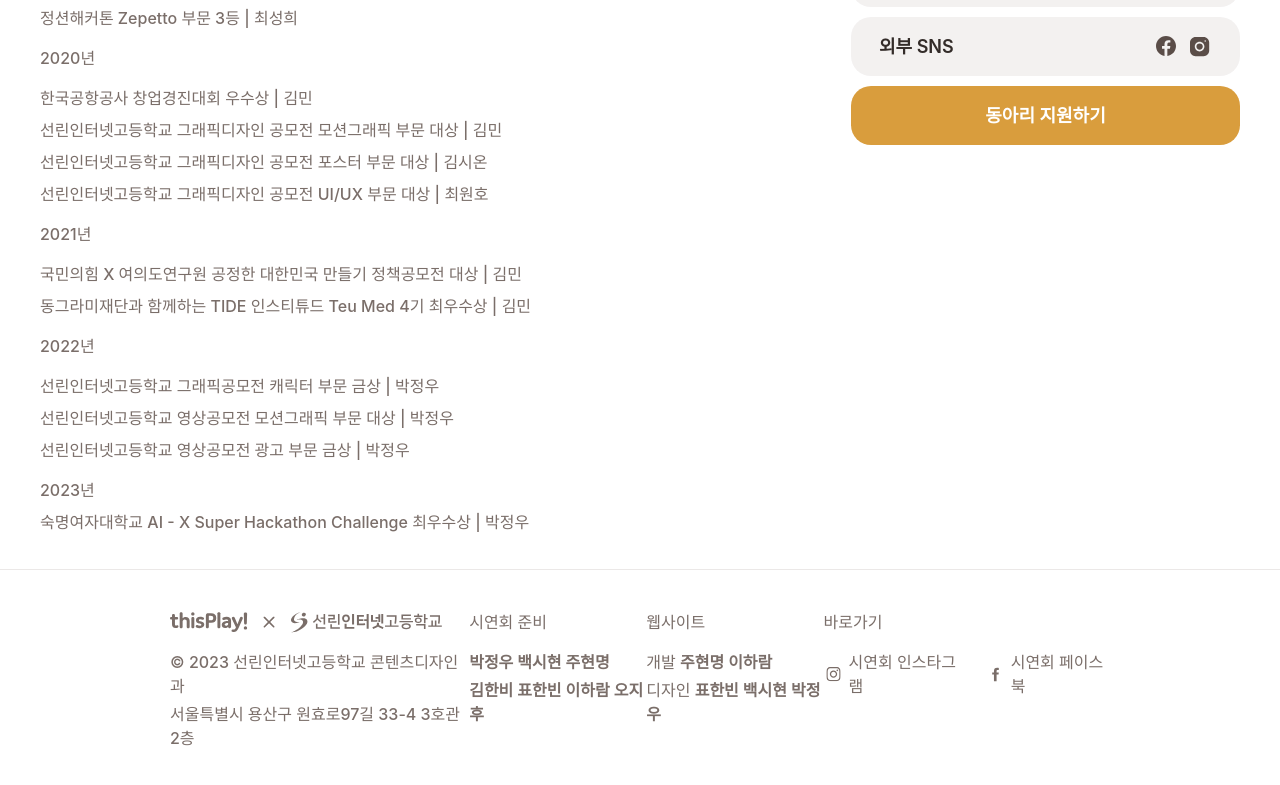
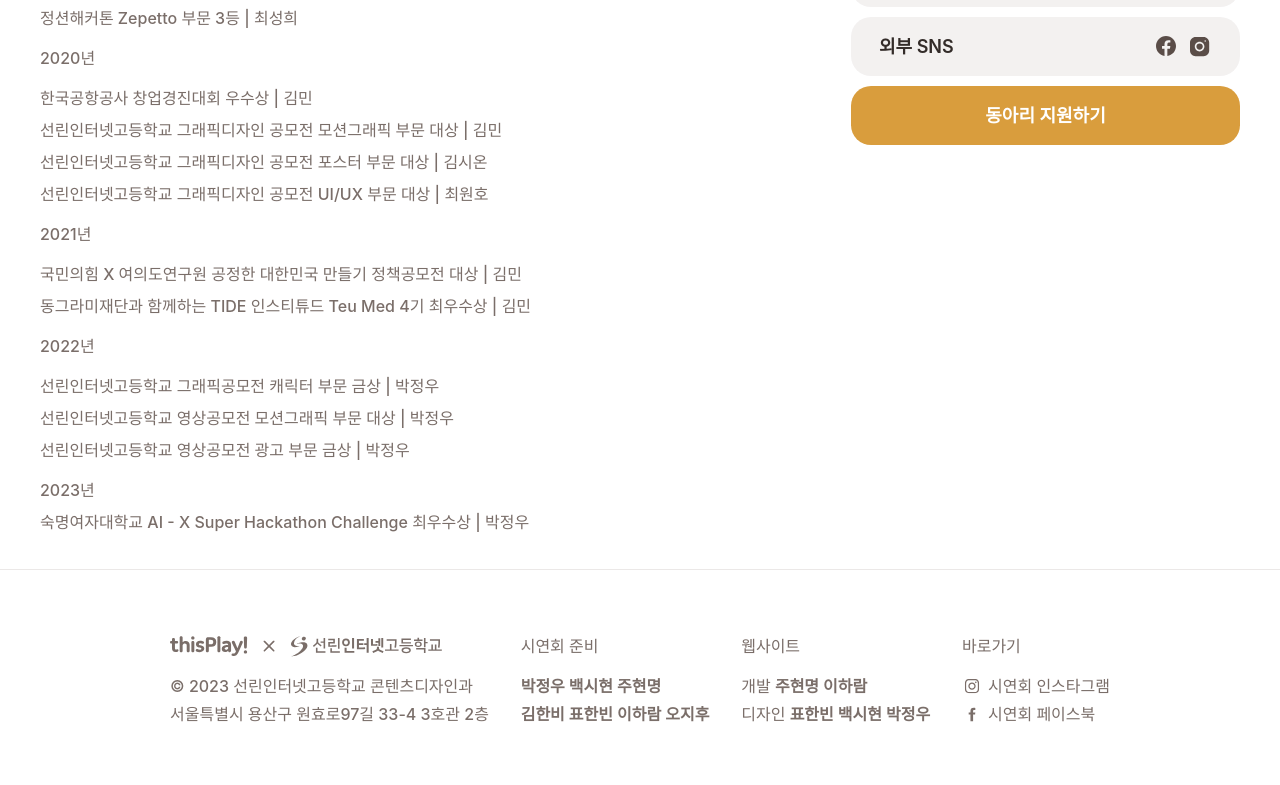
Before and after one commit to sunrin-graphics/thisplay, a Next.js app: page /clubs/1 in a window 1280 px wide. Shown: the part 637-1422 px from the top of the page. Built offline with nearby package versions, Linux system fonts and the light colour scheme; a web font is replaced by a local one.

Commit message:
fix:header cursor

```diff
--- a/components/Footer.tsx
+++ b/components/Footer.tsx
@@ -54,7 +54,12 @@ const Contents3 = styled.div`
 `;
 const Contents2 = styled.div`
   display: flex;
-  gap: 24px;
+  flex-direction: column;
+  gap: 4px;
+  @media (max-width: 550px) {
+    flex-direction: row;
+    gap: 24px;
+  }
 `;
 
 const Content = styled.span`
--- a/components/HeaderV2.tsx
+++ b/components/HeaderV2.tsx
@@ -74,6 +74,7 @@ const HeaderV2 = () => {
           alt="Logo"
           width={77}
           height={20}
+          style={{ cursor: "pointer" }}
         />
         <Column
           onMouseOver={() => openModal()}
```
